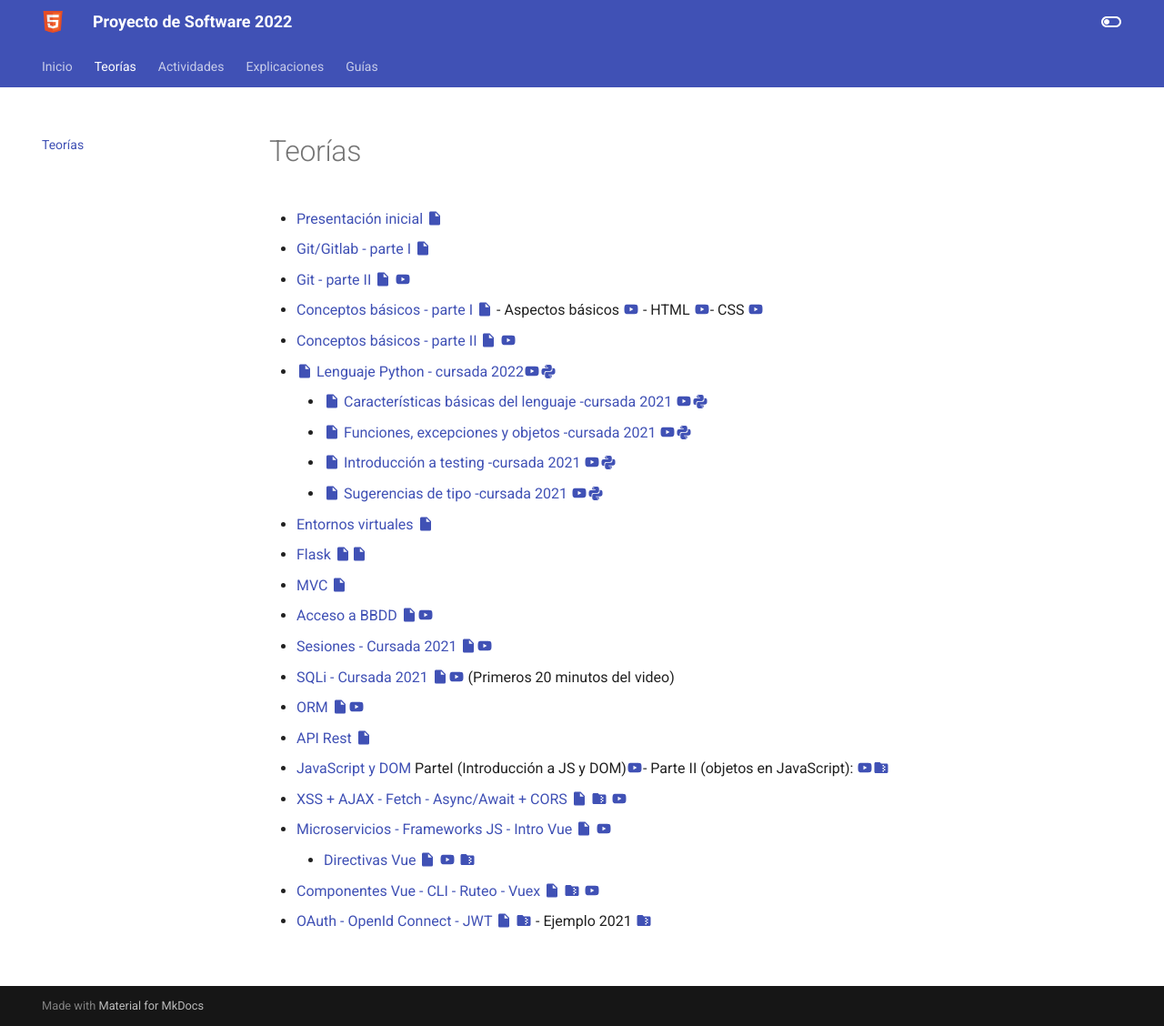
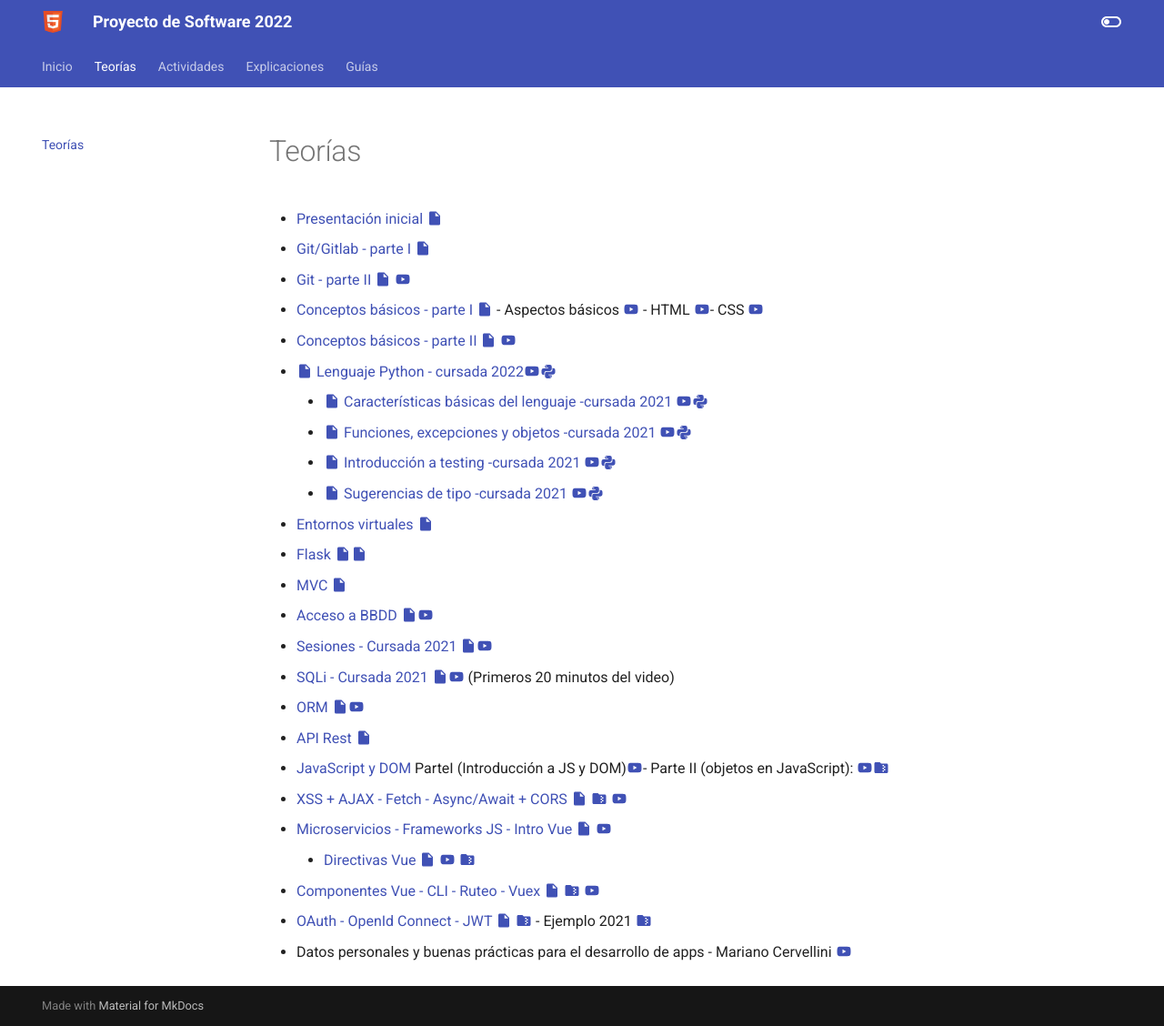
Before and after one commit to Proyecto-de-Software/2022, an MkDocs documentation site: the page built from docs/01_teorias.md, in a window 1280 px wide and 1128 px high. Shown: the whole window at 91% size. Built offline with MkDocs 1.6.1 and Material for MkDocs 9.7.7, drawn with Linux system fonts in a browser that asks for light colours.

Commit message:
Clase Mariano - Datos personales

```diff
--- a/docs/01_teorias.md
+++ b/docs/01_teorias.md
@@ -24,3 +24,4 @@
 	- [Directivas Vue](clase8_2)  [:material-file:](clase8_2.pdf) [:material-youtube:](https://youtu.be/YUnBBnn2u9k) [:material-folder-zip:](clase8.zip)
 - [Componentes Vue - CLI - Ruteo - Vuex](clase9) [:material-file:](clase9.pdf) [:material-folder-zip:](clase9.zip) [:material-youtube:](https://youtu.be/9RE5hVdSsZw)
 - [OAuth - OpenId Connect - JWT](clase10_1) [:material-file:](clase10_1.pdf) [:material-folder-zip:](clase10_1.zip) - Ejemplo 2021 [:material-folder-zip:](clase10_2.zip)
+- Datos personales  y buenas prácticas para el desarrollo de apps - Mariano Cervellini [:material-youtube:](https://youtu.be/DZZax_TIWrw)
```
